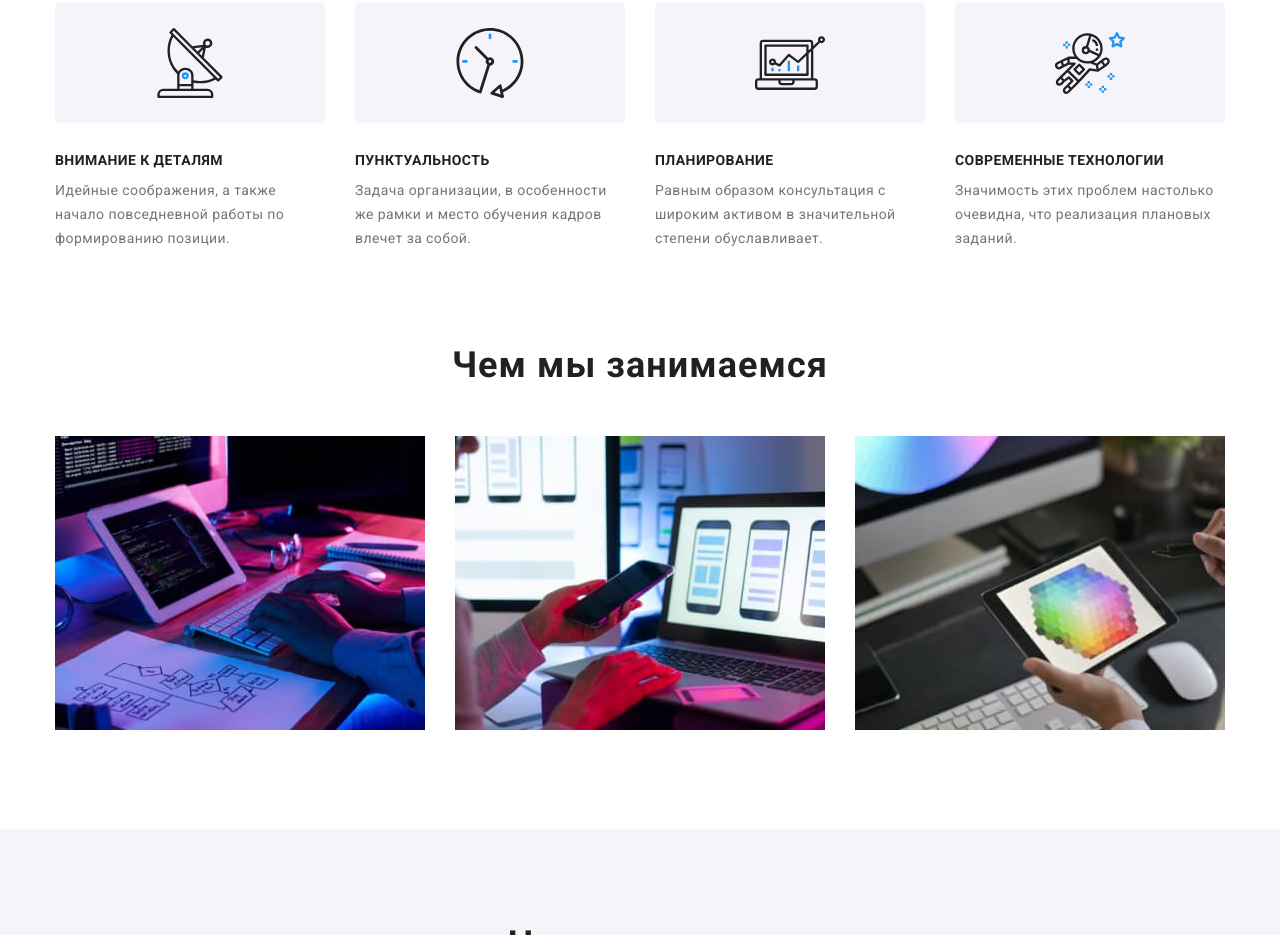
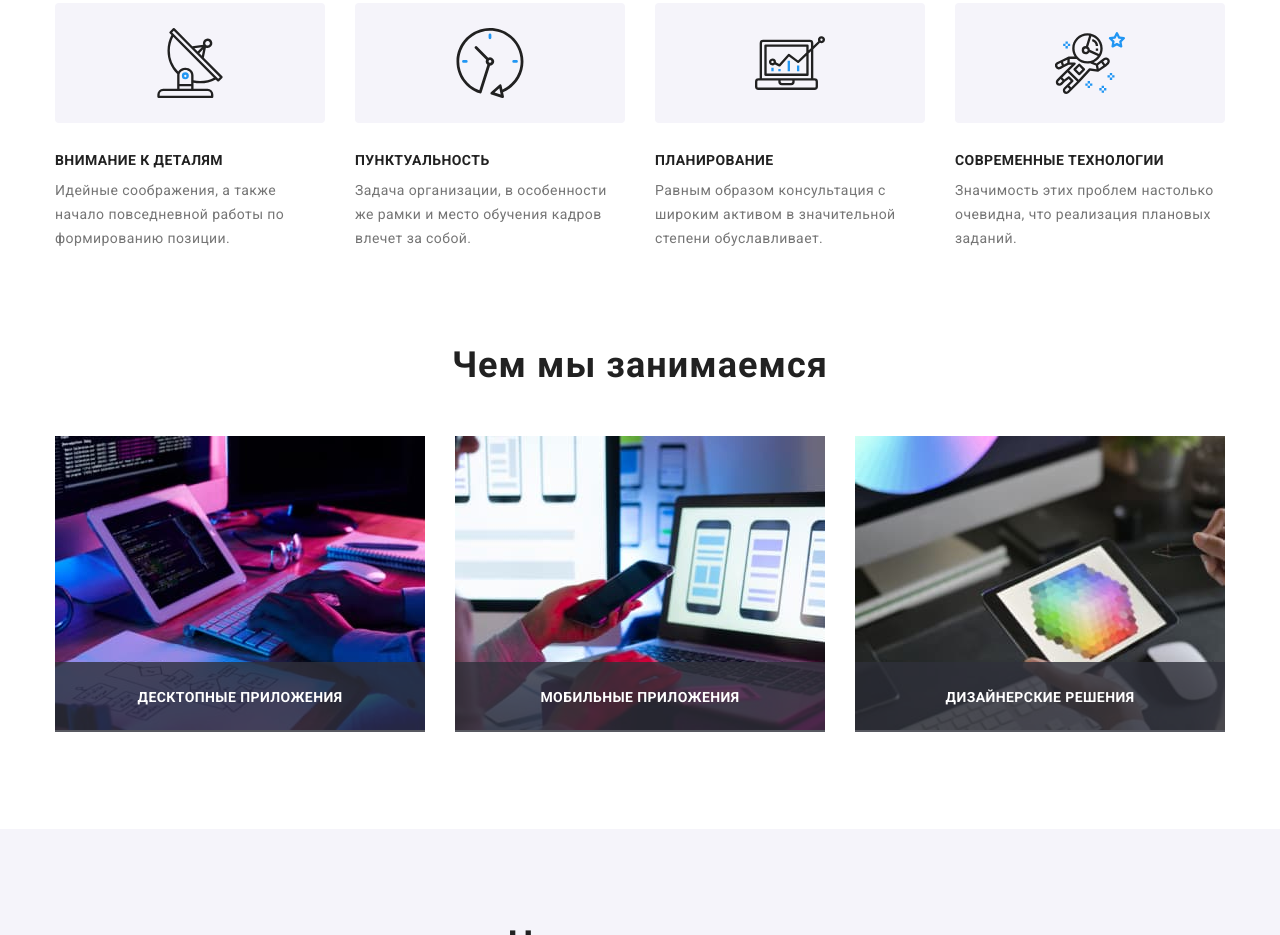
Before and after one commit to DanyilYatskov/goit-markup-hw-05, a plain HTML site: page index.html in a window 1280 px wide. Shown: the part 772-1707 px from the top of the page. Drawn offline with nearby package versions, Linux system fonts and the light colour scheme.

Commit message:
added what-we-do signatures

```diff
--- a/css/styles.css
+++ b/css/styles.css
@@ -174,7 +174,8 @@ body {
   letter-spacing: 0.06em;
   text-transform: uppercase;
 }
-.hero .link {
+.hero .button {
+  border: none;
   display: inline-block;
   min-width: 200px;
   padding: 10px 32px;
@@ -190,8 +191,8 @@ body {
   align-items: center;
   letter-spacing: 0.06em;
 }
-.hero .link:hover,
-.hero .link:focus {
+.hero .button:hover,
+.hero .button:focus {
   color: var(--emphasis-color);
   background-color: var(--page-background-color);
 }
@@ -245,6 +246,27 @@ body {
 .what-we-do-list {
   display: flex;
   justify-content: center;
+}
+.what-we-do-list .item {
+  position: relative;
+}
+.what-we-do-list .text {
+  position: absolute;
+  bottom: 3px;
+  padding-top: 27px;
+  padding-bottom: 27px;
+  width: 100%;
+  background-color: rgba(47, 48, 58, 0.8);
+
+  font-family: Roboto;
+  font-style: normal;
+  font-weight: bold;
+  font-size: 14px;
+  line-height: 16px;
+  text-align: center;
+  letter-spacing: 0.03em;
+  text-transform: uppercase;
+  color: #fff;
 }
 .what-we-do-list .item + .item {
   margin-left: 30px;
--- a/index.html
+++ b/index.html
@@ -61,7 +61,7 @@
             Эффективные решения <br />
             для вашего бизнеса
           </h1>
-          <a href="#" class="link">Заказать услугу</a>
+          <button type="button" class="button">Заказать услугу</button>
         </div>
       </section>
       <!-- Features -->
@@ -125,31 +125,33 @@
           <h2 class="section-title">Чем мы занимаемся</h2>
           <ul class="what-we-do-list list">
             <li class="item">
-              <a href="#"
-                ><img
+              <div class="sign">
+                <img
                   src="./images/desktop-apps.jpg"
                   alt="Десктопные приложения"
                   width="370"
                   height="294"
-              /></a>
+                />
+                <p class="text">Десктопные приложения</p>
+              </div>
             </li>
             <li class="item">
-              <a href="#"
-                ><img
+              <img
                 src="./images/smartphone-apps.jpg"
                 alt="Мобильные приложения"
                 width="370"
                 height="294"
-              /></a>
+              />
+              <p class="text">Мобильные приложения</p>
             </li>
             <li class="item">
-              <a href="#"
-                ><img
+              <img
                 src="./images/design-solutions.jpg"
                 alt="Дизайнерские решения"
                 width="370"
                 height="294"
-              /></a>
+              />
+              <p class="text">Дизайнерские решения</p>
             </li>
           </ul>
         </div>
```
Lines whose indentation alone changed are shown as unchanged.
